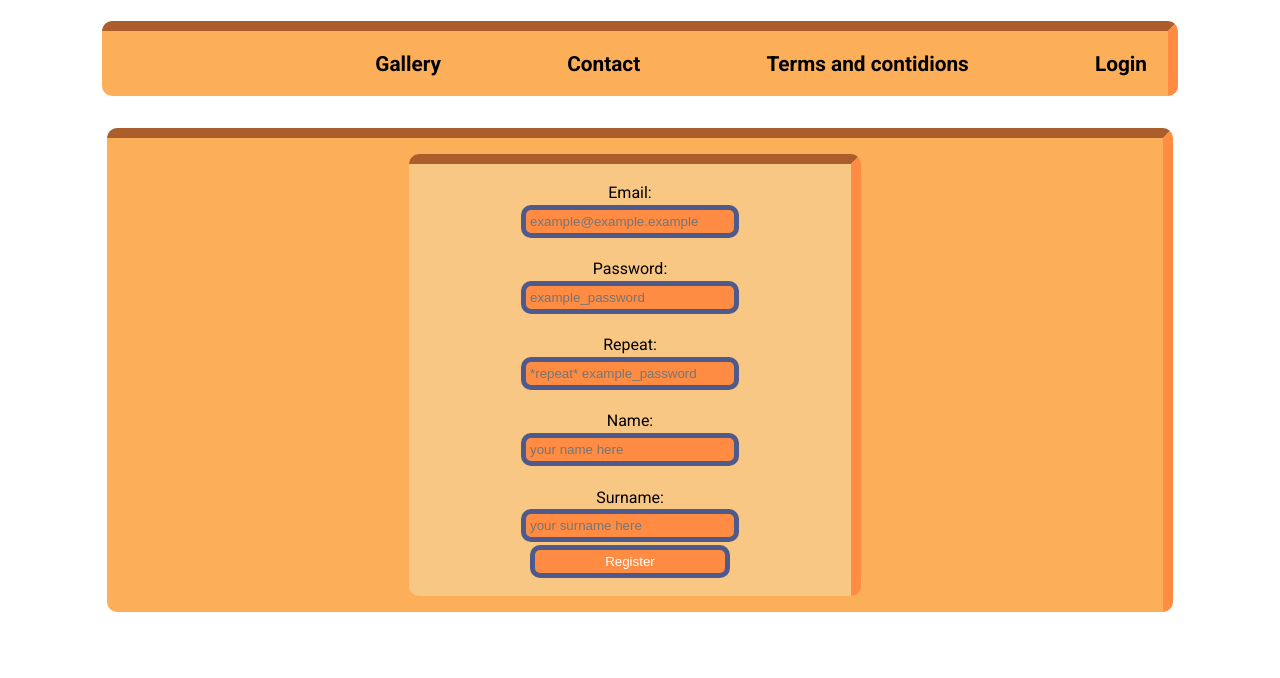
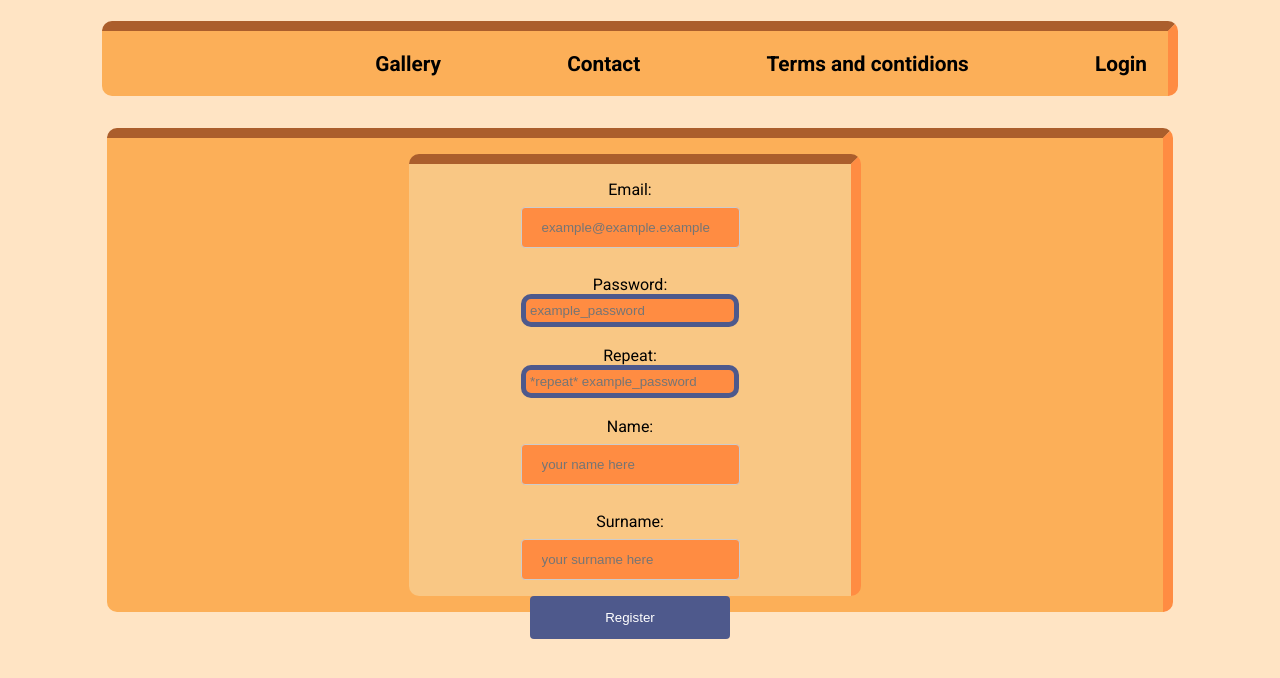
Before and after one commit to Tems-py/kindergarten, a PHP site: page /kindergarten/register/index.php in a window 1280 px wide. Shown: the top 678 px of the page. Run offline with PHP 8.4, Linux system fonts and the light colour scheme.

Commit message:
edit input styles

```diff
--- a/css/create_group.css
+++ b/css/create_group.css
@@ -1,6 +1,9 @@
 #data > form{
     display: flex;
     flex-direction: column;
-    align-items: center;
     gap: 0.2em;
 }
+
+label {
+    display: block !important;
+}
--- a/css/edit_group.css
+++ b/css/edit_group.css
@@ -8,5 +8,8 @@ form {
 
 input[type="submit"]{
     max-width: 10em;
+}
 
+label {
+    display: block !important;
 }
--- a/css/style.css
+++ b/css/style.css
@@ -89,3 +89,32 @@ body{
 .hidden {
     display: none;
 }
+
+input[type=text], select, input[type=date], input[type=email]{
+    padding: 12px 20px;
+    margin: 8px 0;
+    display: inline-block;
+    border: 1px solid #ccc;
+    border-radius: 4px;
+    box-sizing: border-box;
+}
+
+label {
+    display: flex;
+    flex-direction: column;
+}
+
+input[type=submit], input[type=button]
+{
+    background-color: #4E598C;
+    color: white;
+    padding: 14px 20px;
+    margin: 8px 0;
+    border: none;
+    border-radius: 4px;
+    cursor: pointer;
+}
+
+body {
+    background: bisque;
+}
--- a/panel/admin/add_payment/index.php
+++ b/panel/admin/add_payment/index.php
@@ -35,7 +35,6 @@
                             <option value="0" disabled selected>-- Select --</option>
                             <option value="1">Everyone</option>
                             <option value="2">Children from group</option>
-                            <option value="3">Select children</option>
                         </select>
                     </label>
                     <div class="hidden" id="option1">
--- a/panel/admin/delete_child/index.php
+++ b/panel/admin/delete_child/index.php
@@ -36,7 +36,7 @@ $conn = mysqli_connect("localhost", "root", "", "kindergarten");
                 ?>
             </div>
             <label for="">
-                Chidl:
+                Child:
             <select name="children">
                 <?php
                 $query = mysqli_query($conn, "SELECT * FROM `children`");
```
